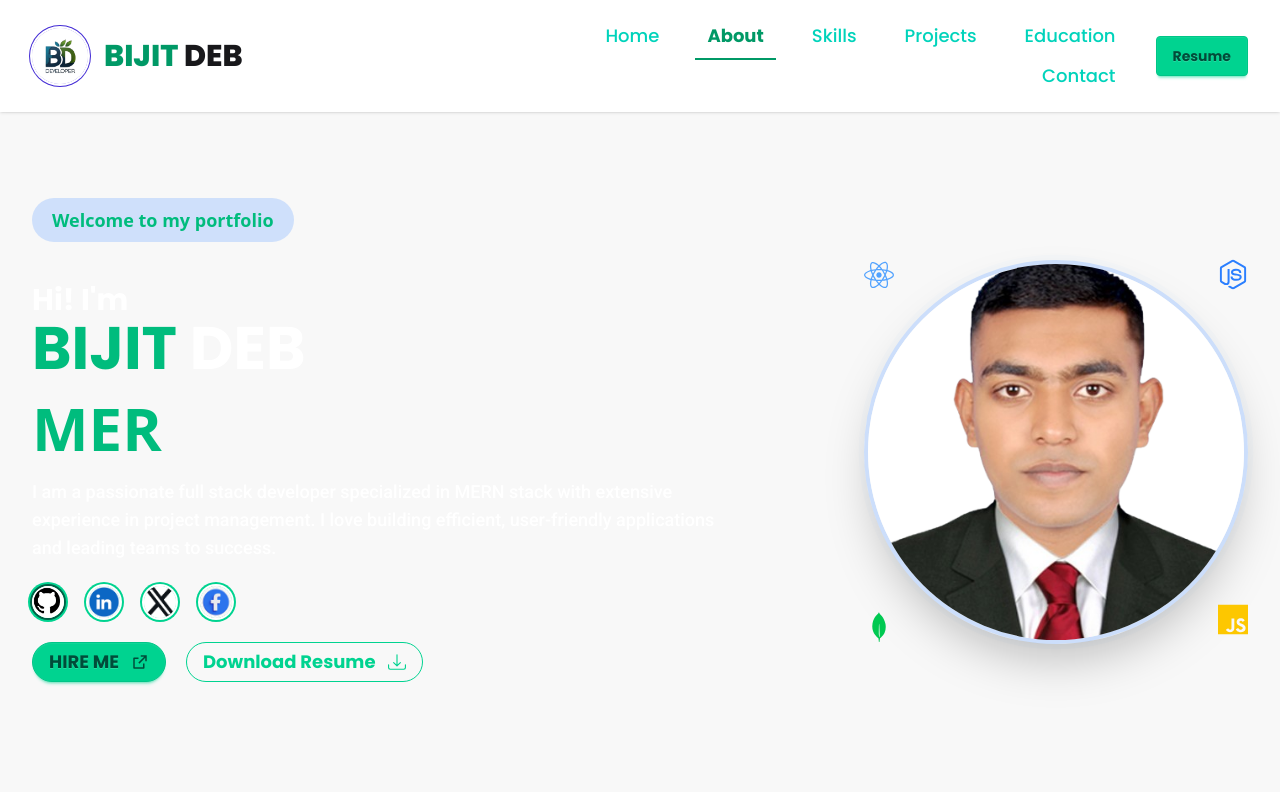
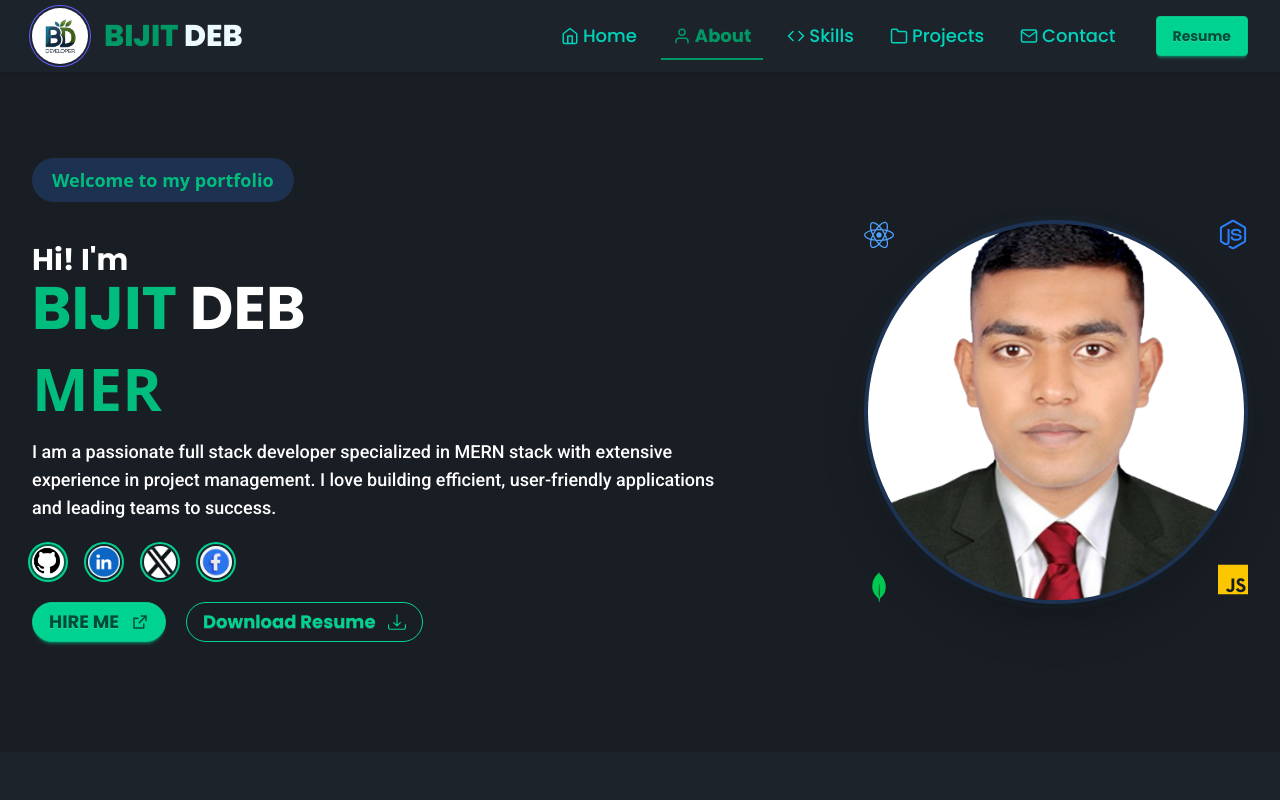
Before and after one commit to bijit-dev/Portfolio, a React (Vite) app: page / in a window 1280 px wide. Shown: the top 800 px of the page. Built offline with nearby package versions, Linux system fonts and the light colour scheme.

Commit message:
themes add

```diff
--- a/src/components/Navber/Navber.jsx
+++ b/src/components/Navber/Navber.jsx
@@ -2,7 +2,16 @@ import React, { useEffect, useState } from "react";
 import Image from "../Image";
 import Logo from "../../assets/logo.png";
 
-const sections = ["home", "about", "skills", "projects", "education", "contact"];
+// Import some icons from react-icons (feather)
+import { FiHome, FiUser, FiCode, FiFolder, FiBookOpen, FiMail } from "react-icons/fi";
+
+const sections = [
+  { id: "home", label: "Home", icon: <FiHome size={18} /> },
+  { id: "about", label: "About", icon: <FiUser size={18} /> },
+  { id: "skills", label: "Skills", icon: <FiCode size={18} /> },
+  { id: "projects", label: "Projects", icon: <FiFolder size={18} /> },
+  { id: "contact", label: "Contact", icon: <FiMail size={18} /> },
+];
 
 const Navber = () => {
   const [active, setActive] = useState("home");
@@ -13,29 +22,27 @@ const Navber = () => {
 
       let currentSection = "home";
       for (const section of sections) {
-        const el = document.getElementById(section);
+        const el = document.getElementById(section.id);
         if (el && el.offsetTop <= scrollPos) {
-          currentSection = section;
+          currentSection = section.id;
         }
       }
       setActive(currentSection);
     };
 
     window.addEventListener("scroll", handleScroll, { passive: true });
-    handleScroll(); // initialize on mount
+    handleScroll();
 
     return () => window.removeEventListener("scroll", handleScroll);
   }, []);
 
-  const list = sections.map((section) => ({
-    label: section.charAt(0).toUpperCase() + section.slice(1),
-    href: `#${section}`,
-  }));
-
   return (
     <nav className="sticky top-0 z-50 bg-base-100 shadow-sm">
       <div className="navbar container mx-auto px-4 md:px-8 Poppins">
-        <a href="#home" className="navbar-start cursor-pointer flex items-center">
+        <a
+          href="#home"
+          className="navbar-start w-[320px] cursor-pointer flex items-center"
+        >
           <div className="avatar">
             <div className="ring-primary ring-offset-base-100 w-8 md:w-14 rounded-full ring ring-offset-2">
               <Image src={Logo} />
@@ -46,20 +53,21 @@ const Navber = () => {
           </div>
         </a>
 
-        <div className="navbar-end md:w-10/12">
+        <div className="navbar-end w-full">
           <div className="hidden lg:flex pr-6">
-            <ul className="menu menu-horizontal px-1 flex gap-x-6 text-lg font-medium font-pop justify-end">
-              {list.map(({ label, href }) => (
-                <li key={href}>
+            <ul className="menu menu-horizontal px-1 flex gap-x-3 text-lg font-medium font-pop justify-end">
+              {sections.map(({ id, label, icon }) => (
+                <li key={id}>
                   <a
-                    href={href}
-                    className={`relative duration-300 after:absolute after:left-0 after:-bottom-1 after:h-[2px] after:w-0 after:bg-emerald-600 after:transition-[width]
+                    href={`#${id}`}
+                    className={`relative flex items-center gap-1 duration-300 after:absolute after:left-0 after:-bottom-1 after:h-[2px] after:w-0 after:bg-emerald-600 after:transition-[width]
                       hover:text-emerald-600 hover:after:w-full
-                      ${active === href.substring(1)
+                      ${active === id
                         ? "text-emerald-600 after:w-full font-bold"
                         : "text-accent"
                       }`}
                   >
+                    {icon}
                     {label}
                   </a>
                 </li>
@@ -69,11 +77,13 @@ const Navber = () => {
 
           <div className="hidden lg:block lg:1/12">
             <a
-              href="https://rxresu.me/bijitdeb087/bijit-deb"
-              target="_blank"
+              href="https://drive.google.com/uc?export=download&id=1V6HB_eOovNUy_bEFn9aROzP5aLXKuUBN"
+              download="Bijit_Deb_Resume.pdf"
               rel="noopener noreferrer"
             >
-              <button className="btn btn-success font-bold cursor-pointer">Resume</button>
+              <button className="btn btn-success font-bold cursor-pointer">
+                Resume
+              </button>
             </a>
           </div>
 
@@ -96,23 +106,33 @@ const Navber = () => {
             </div>
             <ul
               tabIndex={0}
-              className="menu menu-sm dropdown-content bg-base-100 rounded-box z-1 mt-3 w-52 p-2 shadow"
+              className="menu menu-sm right-0 dropdown-content bg-base-100 rounded-box z-1 mt-3 w-52 gap-2 p-2 shadow"
             >
-              {list.map(({ label, href }) => (
-                <li key={href}>
+              {sections.map(({ id, label, icon }) => (
+                <li key={id}>
                   <a
-                    href={href}
-                    className={`relative duration-300 after:absolute after:left-0 after:-bottom-1 after:h-[2px] after:w-0 after:bg-emerald-600 after:transition-[width]
+                    href={`#${id}`}
+                    className={`relative flex items-center gap-1 duration-300 after:absolute after:left-0 after:-bottom-1 after:h-[2px] after:w-0 after:bg-emerald-600 after:transition-[width]
                       hover:text-emerald-600 hover:after:w-full
-                      ${active === href.substring(1)
+                      ${active === id
                         ? "text-emerald-600 after:w-full font-bold"
                         : "text-accent"
                       }`}
                   >
+                    {icon}
                     {label}
                   </a>
                 </li>
               ))}
+              <a
+                href="https://drive.google.com/uc?export=download&id=1V6HB_eOovNUy_bEFn9aROzP5aLXKuUBN"
+                download="Bijit_Deb_Resume.pdf"
+                rel="noopener noreferrer"
+              >
+                <button className="btn btn-success font-bold cursor-pointer">
+                  Resume
+                </button>
+              </a>
             </ul>
           </div>
         </div>
--- a/src/index.css
+++ b/src/index.css
@@ -1,6 +1,8 @@
 @import url('https://fonts.googleapis.com/css2?family=Poppins:ital,wght@0,100;0,200;0,300;0,400;0,500;0,600;0,700;0,800;0,900;1,100;1,200;1,300;1,400;1,500;1,600;1,700;1,800;1,900&family=Roboto:ital,wght@0,100..900;1,100..900&display=swap');
 @import "tailwindcss";
-@plugin "daisyui";
+@plugin "daisyui" {
+    themes: dark --default;
+}
 
 .Poppins{
     font-family: "Poppins", sans-serif;
```
